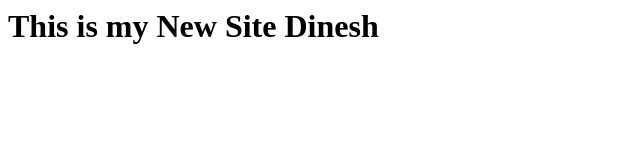
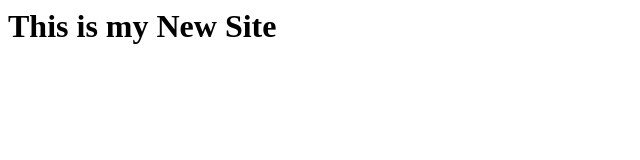
Before and after one commit to nagadineshkumart/MyWeb, a plain HTML site: page index.html in a window 1280 px wide. Shown: the whole page, without its empty margins (0-640 px from the left). Drawn offline with Linux system fonts and the light colour scheme.

Commit message:
Update index.html

```diff
--- a/index.html
+++ b/index.html
@@ -1 +1 @@
-<h1>This is my New Site Dinesh</h1>
+<h1>This is my New Site</h1>
```
